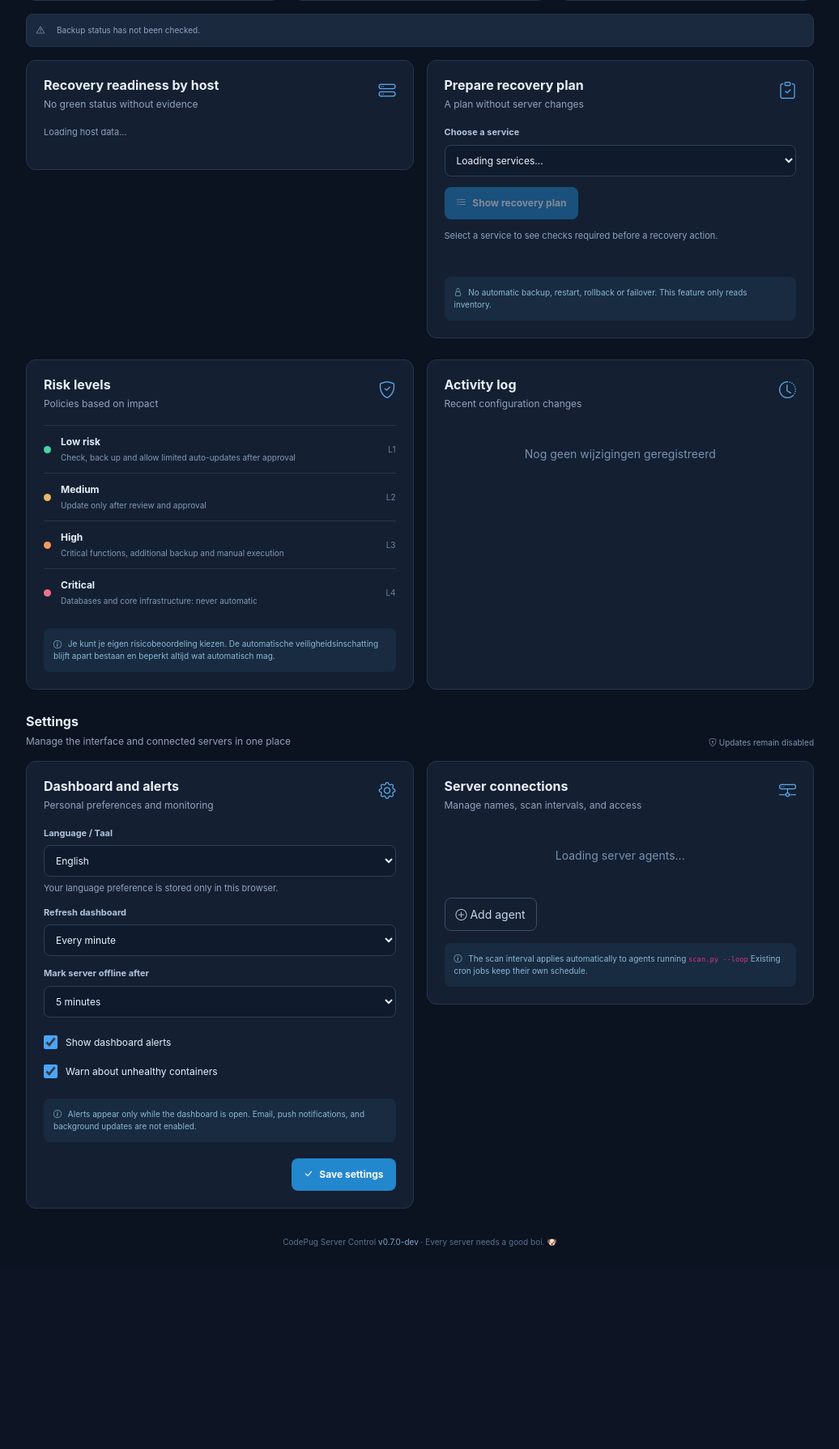
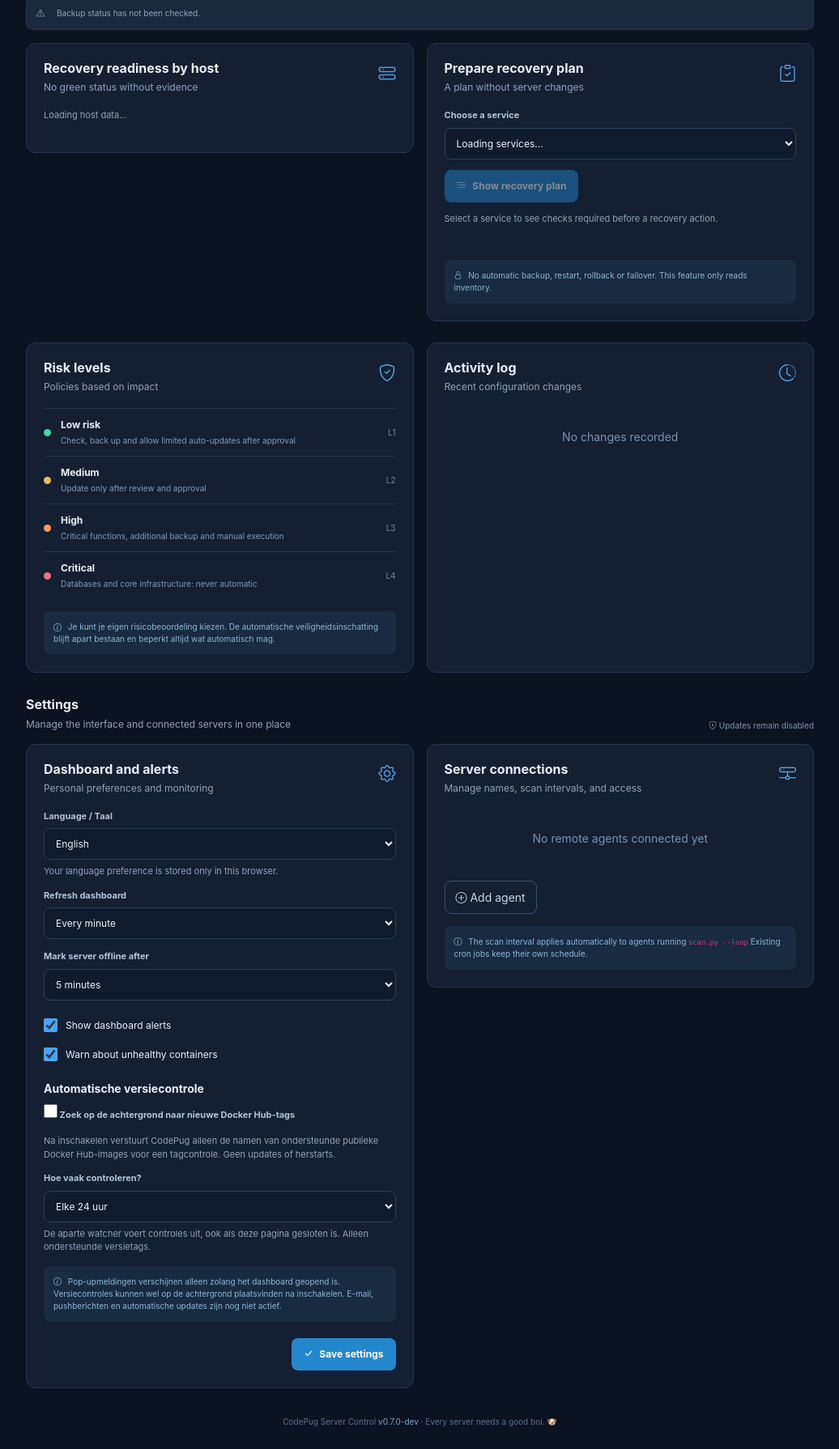
Before and after one commit to Evert-67/MCP, a Python web app: template dashboard/templates/index.html in a window 1280 px wide. Shown: the part 1762-3552 px from the top of the page at 81% size, without its empty margins (239-1275 px from the left). Before the commit the page ends 3302 px from the top, so only its background shows below. Run offline with Jinja, Linux system fonts and the light colour scheme; the template is opened without the code that fills it, so the values that code supplies are empty.

Commit message:
feat(v0.7): add opt-in background checks and interval to dashboard UI

```diff
--- a/dashboard/templates/index.html
+++ b/dashboard/templates/index.html
@@ -99,7 +99,15 @@
             </div>
             <label class="settings-switch"><input type="checkbox" id="settings-alerts"> Toon waarschuwingen in het dashboard</label>
             <label class="settings-switch"><input type="checkbox" id="settings-unhealthy"> Meld ongezonde containers</label>
-            <div class="panel-note"><i class="bi bi-info-circle"></i> Meldingen verschijnen alleen zolang het dashboard geopend is. E-mail, pushberichten en achtergrondupdates zijn nog niet ingeschakeld.</div>
+            <div class="form-row"><strong>Automatische versiecontrole</strong>
+              <label class="settings-switch"><input type="checkbox" id="settings-auto-version"> Zoek op de achtergrond naar nieuwe Docker Hub-tags</label>
+              <small class="settings-hint">Na inschakelen verstuurt CodePug alleen de namen van ondersteunde publieke Docker Hub-images voor een tagcontrole. Geen updates of herstarts.</small>
+            </div>
+            <div class="form-row"><label for="settings-version-interval">Hoe vaak controleren?</label>
+              <select class="form-field" id="settings-version-interval"><option value="6">Elke 6 uur</option><option value="12">Elke 12 uur</option><option value="24">Elke 24 uur</option><option value="48">Elke 2 dagen</option><option value="168">Iedere week</option></select>
+              <small class="settings-hint">De aparte watcher voert controles uit, ook als deze pagina gesloten is. Alleen ondersteunde versietags.</small>
+            </div>
+            <div class="panel-note"><i class="bi bi-info-circle"></i> Pop-upmeldingen verschijnen alleen zolang het dashboard geopend is. Versiecontroles kunnen wel op de achtergrond plaatsvinden na inschakelen. E-mail, pushberichten en automatische updates zijn nog niet actief.</div>
             <div class="modal-buttons"><button type="submit" class="primary-btn" id="settings-save"><i class="bi bi-check-lg"></i> Instellingen opslaan</button></div>
           </form>
         </section>
```
